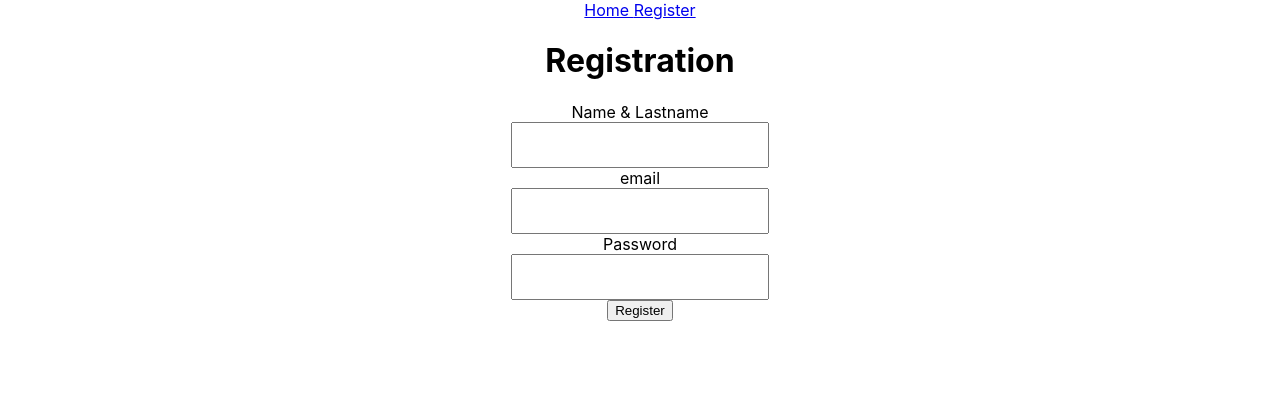
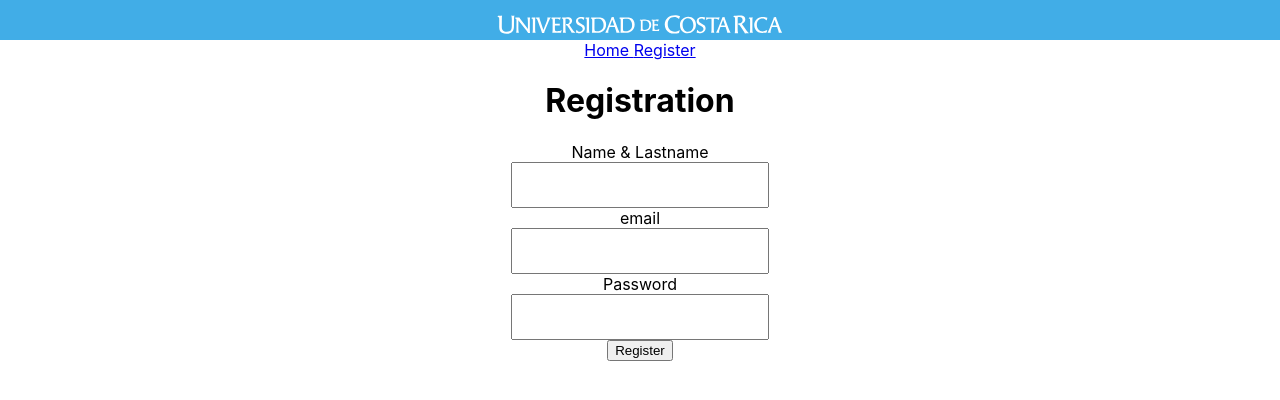
Before and after one commit to steveespdev/ReclutamientoSedeSur, a React (Create React App) app in the folder client/: page /sign-up in a window 1280 px wide. Shown: the top 400 px of the page. Built offline with nearby package versions, Linux system fonts and the light colour scheme.

Commit message:
UCR logobar

```diff
--- a/client/src/App.js
+++ b/client/src/App.js
@@ -1,14 +1,23 @@
 import React, { useState } from "react";
-import { BrowserRouter as Router, Route, Switch, Redirect } from "react-router-dom";
+import {
+  BrowserRouter as Router,
+  Route,
+  Switch,
+  Redirect,
+} from "react-router-dom";
 import { Link } from "react-router-dom";
 import SignIn from "./pages/SignIn";
 import SignUp from "./pages/SignUp";
 import AdminDash from "./pages/AdminDashboard";
 import Dashboard from "./pages/Dashboard";
 import { LoginContext } from "./helper/Context";
+import { LogoBar } from "./components/LogoBar/LogoBar";
 
 function App() {
-  const [loggedInUser, setloggedInUser] = useState({ auth: false, role: "user" });
+  const [loggedInUser, setloggedInUser] = useState({
+    auth: false,
+    role: "user",
+  });
 
   if (loggedInUser.auth === false) {
     <Redirect to="/login" />;
@@ -17,6 +26,7 @@ function App() {
   return (
     <LoginContext.Provider value={{ loggedInUser, setloggedInUser }}>
       <div className="App">
+        <LogoBar />
         <Router>
           <Link to="/"> Home </Link>
           <Link to="/sign-up"> Register </Link>
--- /dev/null
+++ b/client/src/components/LogoBar/LogoBar.css
@@ -0,0 +1,7 @@
+.bar {
+  width: 100%;
+  position: relative;
+  float: left;
+  background-color: #41ade7;
+  height: 40px;
+}
--- /dev/null
+++ b/client/src/components/LogoBar/LogoBar.js
@@ -0,0 +1,11 @@
+import React from "react";
+import "./LogoBar.css";
+export const LogoBar = () => {
+  return (
+    <div className="bar">
+      <a href="http://ucr.ac.cr">
+        <img src="../assets/svgs/firma-ucr.svg" alt="UCR_LOGO" />
+      </a>
+    </div>
+  );
+};
```
Also changed, not shown: client/public/assets/svgs/firma-ucr.svg (added), 1 other file (tests, documents, lock files or other folders).
